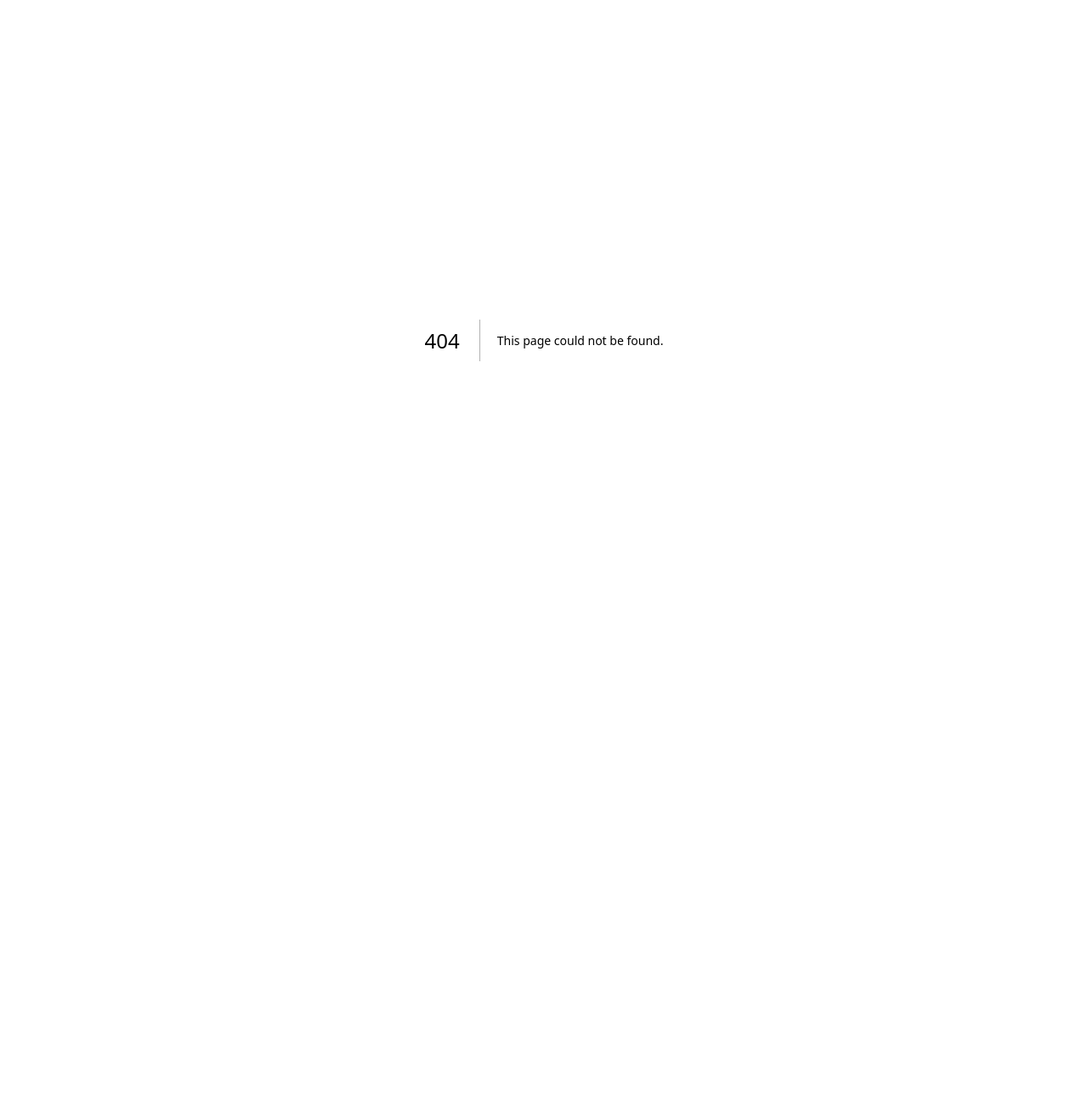
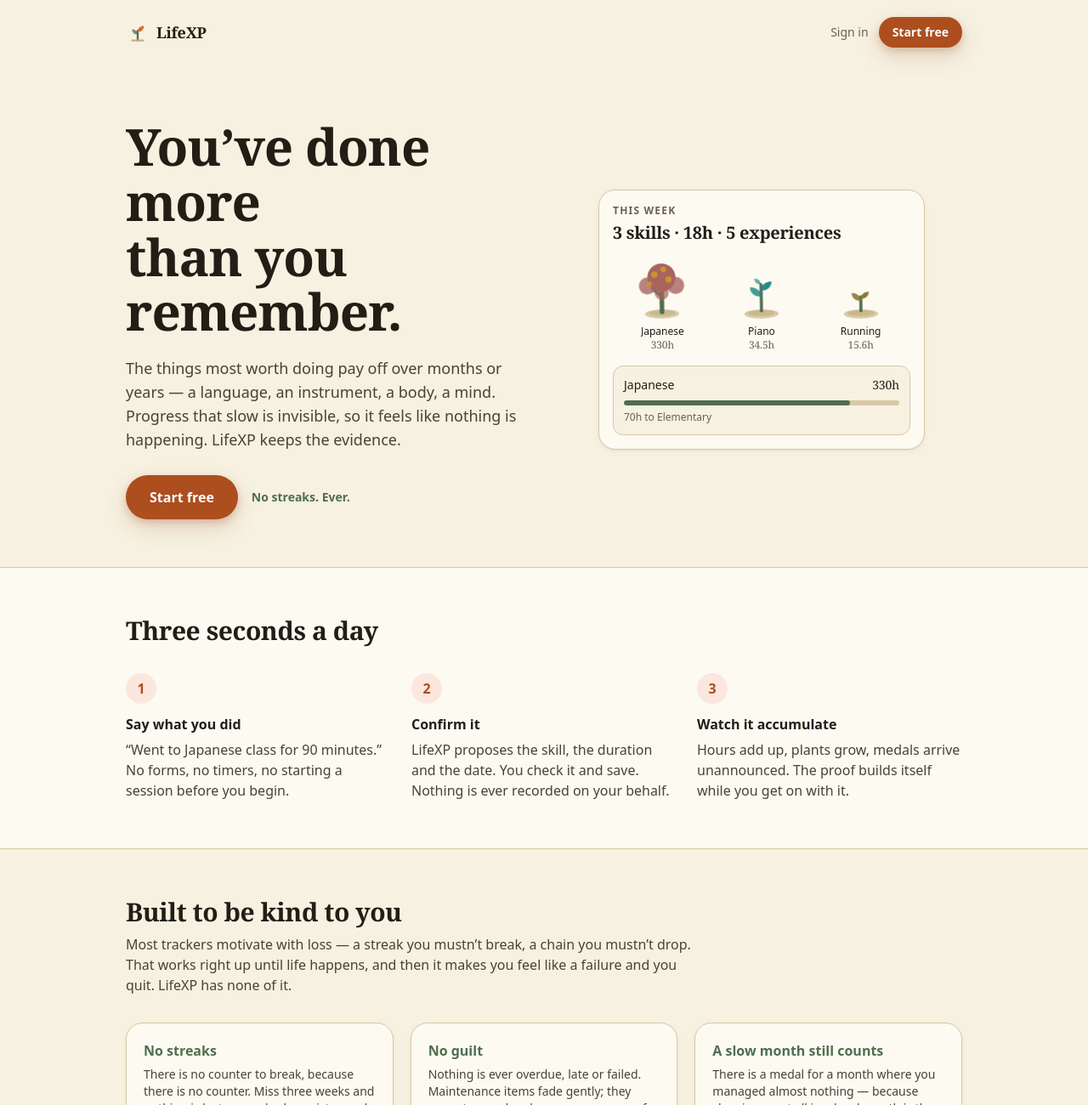
Before and after one commit to jonathan-simpson-it/lifexp, a Next.js app: page / in a window 1280 px wide. Before the commit this address had no page. Shown: the top 1300 px of the page at 85% size. Before the commit the page ends 800 px from the top, so only its background shows below. Built offline with nearby package versions, Linux system fonts and the light colour scheme; no server answers.

Commit message:
Add the landing page
Turns a well-built prototype into a product. The hard constraint shaped
everything: no streaks and no leaderboards, so the habit loops are goal
gradient, variable reward and ritual -- mechanics that can only ever
deliver good news.

```diff
--- /dev/null
+++ b/src/app/page.tsx
@@ -0,0 +1,277 @@
+import type { Metadata } from "next";
+import Link from "next/link";
+import { redirect } from "next/navigation";
+import { auth } from "@/lib/auth";
+import { Logo, Plant, Medal } from "@/components/icons";
+import { formatDuration } from "@/lib/ui/format";
+
+export const metadata: Metadata = {
+  title: "LifeXP — you've done more than you remember",
+  description:
+    "LifeXP keeps the evidence of everything you're slowly getting better at, so the progress is visible while you're still in the middle of it. No streaks, ever.",
+  openGraph: {
+    title: "LifeXP — you've done more than you remember",
+    description:
+      "Track the things with feedback cycles measured in years. No streaks, no guilt, a slow month still counts.",
+    type: "website",
+  },
+};
+
+export default async function LandingPage() {
+  // Signed-in visitors have no use for the pitch.
+  const session = await auth();
+  if (session?.user?.id) redirect("/today");
+
+  return (
+    <div className="min-h-dvh">
+      <header className="mx-auto flex max-w-5xl items-center justify-between px-5 py-5">
+        <Logo />
+        <div className="flex items-center gap-3">
+          <Link
+            href="/signin"
+            className="tappable text-sm text-muted hover:text-ink"
+          >
+            Sign in
+          </Link>
+          <Link
+            href="/signin"
+            className="tappable rounded-full bg-action-deep px-4 py-2 text-sm font-semibold text-white shadow-action"
+          >
+            Start free
+          </Link>
+        </div>
+      </header>
+
+      <Hero />
+      <HowItWorks />
+      <ThePromise />
+      <MedalPreview />
+      <FinalCta />
+
+      <footer className="mx-auto max-w-5xl px-5 py-10 text-sm text-muted">
+        <Logo size={22} />
+        <p className="mt-3">
+          Life is not a checklist. It is an accumulation of experiences.
+        </p>
+      </footer>
+    </div>
+  );
+}
+
+function Hero() {
+  return (
+    <section className="mx-auto max-w-5xl px-5 pt-6 pb-14 md:grid md:grid-cols-2 md:items-center md:gap-10 md:pt-16">
+      <div>
+        <h1 className="display text-4xl leading-[1.08] font-semibold md:text-6xl">
+          You&rsquo;ve done more
+          <br />
+          than you remember.
+        </h1>
+
+        <p className="mt-5 text-lg text-ink-soft">
+          The things most worth doing pay off over months or years — a language,
+          an instrument, a body, a mind. Progress that slow is invisible, so it
+          feels like nothing is happening. LifeXP keeps the evidence.
+        </p>
+
+        <div className="mt-7 flex flex-wrap items-center gap-4">
+          <Link
+            href="/signin"
+            className="tappable rounded-full bg-action-deep px-7 py-3.5 text-base font-semibold text-white shadow-action"
+          >
+            Start free
+          </Link>
+          {/* The differentiator, second thing read on the page. */}
+          <span className="text-sm font-semibold text-growth">
+            No streaks. Ever.
+          </span>
+        </div>
+      </div>
+
+      {/* Built from the real components with sample data, so the shot can never
+          drift out of date with the product. */}
+      <div className="mt-12 md:mt-0">
+        <HeroArt />
+      </div>
+    </section>
+  );
+}
+
+const SAMPLE = [
+  { name: "Japanese", minutes: 19_800, stage: "grand" as const, hue: 24 },
+  { name: "Piano", minutes: 2_070, stage: "sapling" as const, hue: 190 },
+  { name: "Running", minutes: 936, stage: "sprout" as const, hue: 96 },
+];
+
+function HeroArt() {
+  return (
+    <div className="card mx-auto max-w-sm p-4">
+      <p className="text-xs font-semibold tracking-widest text-muted uppercase">
+        This week
+      </p>
+      <p className="display mt-1 text-xl font-semibold">
+        3 skills · <span className="numeral">18h</span> · 5 experiences
+      </p>
+
+      <ul className="mt-4 flex items-end justify-around">
+        {SAMPLE.map((skill, i) => (
+          <li key={skill.name} className="flex w-24 flex-col items-center text-center">
+            <span style={{ ["--sway-delay" as string]: `${i * 0.4}s` }}>
+              <Plant
+                stage={skill.stage}
+                color={`oklch(0.58 0.09 ${skill.hue})`}
+                size={76}
+              />
+            </span>
+            <span className="mt-0.5 truncate text-xs font-medium">{skill.name}</span>
+            <span className="numeral text-xs text-muted">
+              {formatDuration(skill.minutes)}
+            </span>
+          </li>
+        ))}
+      </ul>
+
+      <div className="mt-4 rounded-xl border border-line bg-paper p-3">
+        <div className="flex items-baseline justify-between text-sm">
+          <span className="font-medium">Japanese</span>
+          <span className="numeral">330h</span>
+        </div>
+        <div className="mt-2 h-1.5 w-full overflow-hidden rounded-full bg-line">
+          <div className="h-full w-[82%] rounded-full bg-growth" />
+        </div>
+        <p className="mt-1.5 text-xs text-muted">70h to Elementary</p>
+      </div>
+    </div>
+  );
+}
+
+function HowItWorks() {
+  const steps = [
+    {
+      title: "Say what you did",
+      body: "“Went to Japanese class for 90 minutes.” No forms, no timers, no starting a session before you begin.",
+    },
+    {
+      title: "Confirm it",
+      body: "LifeXP proposes the skill, the duration and the date. You check it and save. Nothing is ever recorded on your behalf.",
+    },
+    {
+      title: "Watch it accumulate",
+      body: "Hours add up, plants grow, medals arrive unannounced. The proof builds itself while you get on with it.",
+    },
+  ];
+
+  return (
+    <section className="border-y border-line bg-paper-raised">
+      <div className="mx-auto max-w-5xl px-5 py-14">
+        <h2 className="display text-2xl font-semibold md:text-3xl">
+          Three seconds a day
+        </h2>
+        <ol className="mt-8 grid gap-6 md:grid-cols-3">
+          {steps.map((step, i) => (
+            <li key={step.title}>
+              <span className="flex size-9 items-center justify-center rounded-full bg-action-soft font-semibold text-action-deep">
+                {i + 1}
+              </span>
+              <h3 className="mt-3 font-semibold">{step.title}</h3>
+              <p className="mt-1.5 text-ink-soft">{step.body}</p>
+            </li>
+          ))}
+        </ol>
+      </div>
+    </section>
+  );
+}
+
+function ThePromise() {
+  const promises = [
+    {
+      title: "No streaks",
+      body: "There is no counter to break, because there is no counter. Miss three weeks and nothing is lost — one badge exists purely to welcome you back.",
+    },
+    {
+      title: "No guilt",
+      body: "Nothing is ever overdue, late or failed. Maintenance items fade gently; they never turn red and never accuse you of anything.",
+    },
+    {
+      title: "A slow month still counts",
+      body: "There is a medal for a month where you managed almost nothing — because showing up at all in a hard month is the part that matters.",
+    },
+  ];
+
+  return (
+    <section className="mx-auto max-w-5xl px-5 py-14">
+      <h2 className="display text-2xl font-semibold md:text-3xl">
+        Built to be kind to you
+      </h2>
+      <p className="mt-2 max-w-2xl text-ink-soft">
+        Most trackers motivate with loss — a streak you mustn&rsquo;t break, a
+        chain you mustn&rsquo;t drop. That works right up until life happens, and
+        then it makes you feel like a failure and you quit. LifeXP has none of it.
+      </p>
+
+      <ul className="mt-8 grid gap-5 md:grid-cols-3">
+        {promises.map((promise) => (
+          <li key={promise.title} className="card p-5">
+            <h3 className="font-semibold text-growth">{promise.title}</h3>
+            <p className="mt-1.5 text-sm text-ink-soft">{promise.body}</p>
+          </li>
+        ))}
+      </ul>
+    </section>
+  );
+}
+
+function MedalPreview() {
+  return (
+    <section className="border-y border-line bg-paper-raised">
+      <div className="mx-auto max-w-5xl px-5 py-14">
+        <h2 className="display text-2xl font-semibold md:text-3xl">
+          Rewards you can&rsquo;t lose
+        </h2>
+        <p className="mt-2 max-w-2xl text-ink-soft">
+          Milestones arrive as you accumulate real hours, and once earned they
+          stay earned. Some are visible from the start; others you find by
+          living.
+        </p>
+
+        <ul className="mt-8 flex flex-wrap items-center gap-5">
+          {(["BRONZE", "SILVER", "GOLD", "MASTERY"] as const).map((tier) => (
+            <li key={tier} className="text-center">
+              <Medal tier={tier} size={56} />
+              <p className="mt-1 text-xs text-muted capitalize">
+                {tier.toLowerCase()}
+              </p>
+            </li>
+          ))}
+          {(["FIRST_STEPS", "FOUNDATION"] as const).map((tier) => (
+            <li key={tier} className="text-center opacity-70">
+              <Medal tier={tier} size={56} earned={false} />
+              <p className="mt-1 text-xs text-muted">? ? ?</p>
+            </li>
+          ))}
+        </ul>
+      </div>
+    </section>
+  );
+}
+
+function FinalCta() {
+  return (
+    <section className="mx-auto max-w-5xl px-5 py-16 text-center">
+      <h2 className="display text-3xl font-semibold md:text-4xl">
+        Start with whatever you did today.
+      </h2>
+      <p className="mx-auto mt-3 max-w-lg text-ink-soft">
+        Even if it was small. Especially if it was small.
+      </p>
+      <Link
+        href="/signin"
+        className="tappable mt-7 inline-block rounded-full bg-action-deep px-8 py-4 text-base font-semibold text-white shadow-action"
+      >
+        Start free
+      </Link>
+      <p className="mt-3 text-sm text-muted">Takes about a minute.</p>
+    </section>
+  );
+}
```
